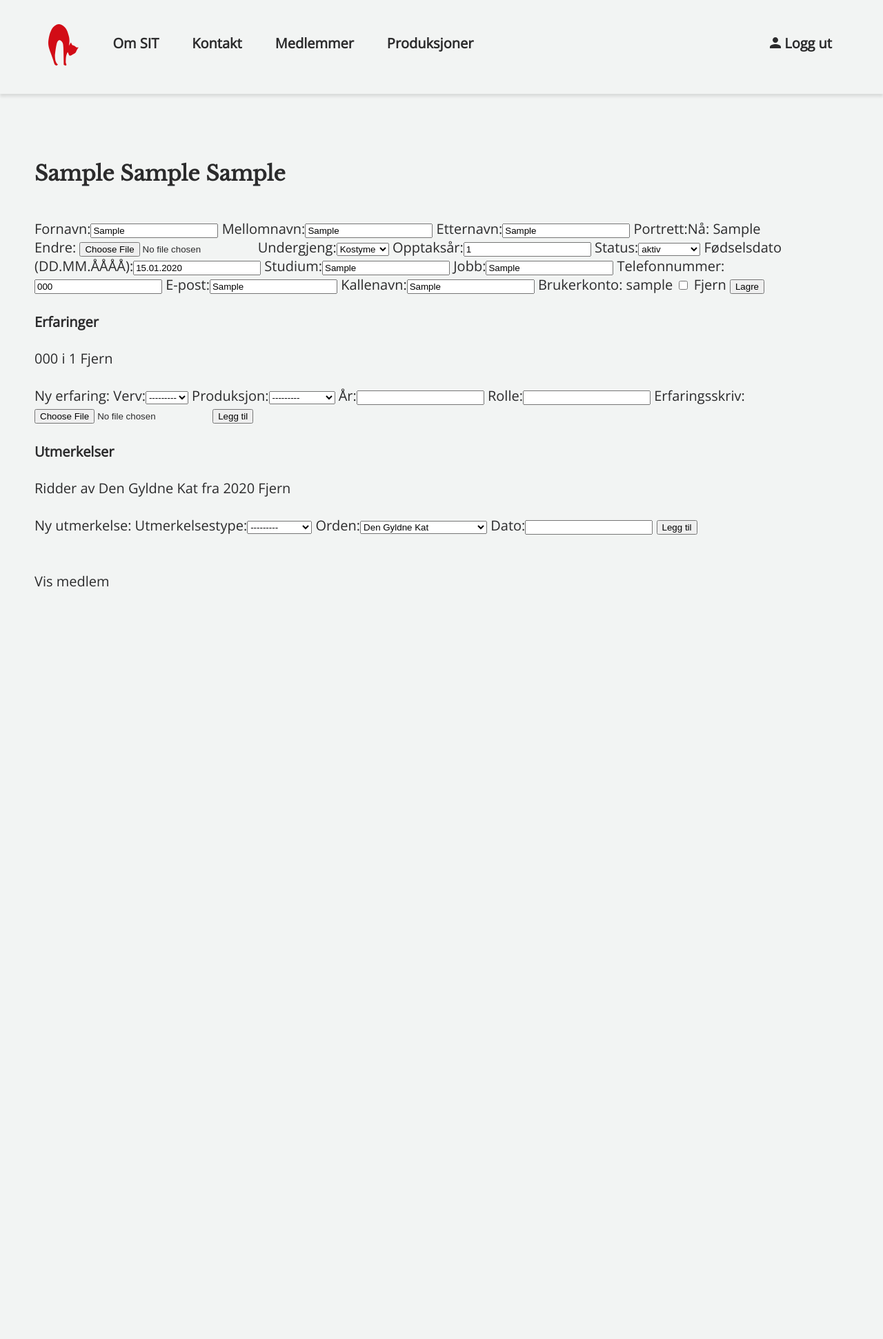
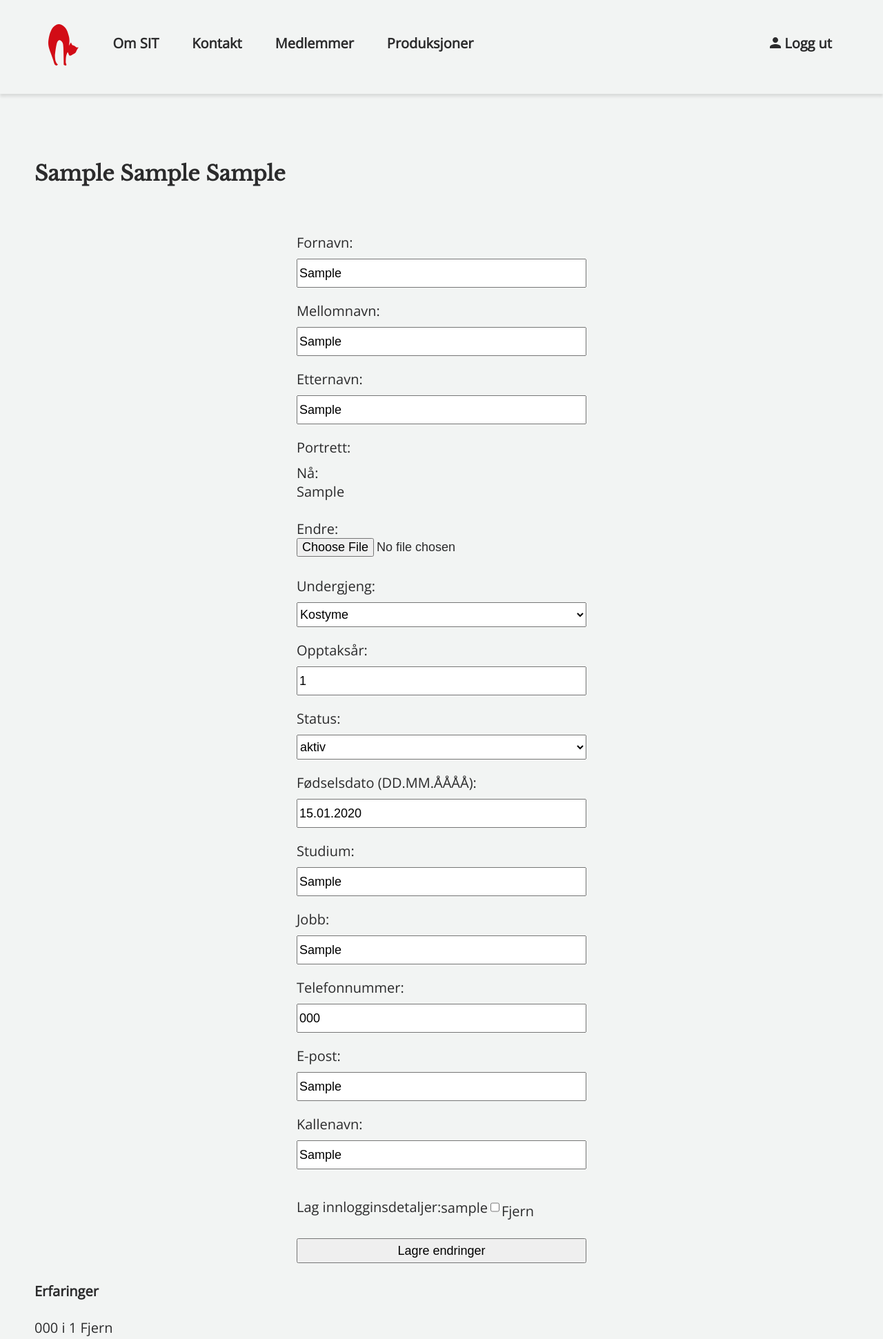
Before and after one commit to Studentersamfundets-Interne-Teater/sit-web, a Django app: page /medlem/1/redi in a window 1280 px wide. Shown: the top 1941 px of the page at 69% size. Before the commit the page ends 851 px from the top, so only its background shows below. Run offline with Django 3.2, Linux system fonts and the light colour scheme; a user stored in the database is signed in; tables that the repository leaves empty hold one stand-in row (values such as "Sample post").

Commit message:
Styled forms

```diff
--- a/SITnett/graphics/style.css
+++ b/SITnett/graphics/style.css
@@ -257,3 +257,32 @@ p {
 	line-height: 1.1em;
 	margin: 0 0 0.6em 0;
   }
+
+  .form-wrapper{
+	display: flex;
+    flex-direction: column;
+	width: 80%;
+	min-width: 320px;
+	max-width: 420px;
+    margin: 1em auto;
+  }
+
+  .brukerkonto-wrapper{
+	display: flex;
+	margin: 1em 0 0.5em 0;
+	align-items: center;
+  }
+
+  input{
+	  height: 2em;
+	  font-size: 0.9em;
+  }
+
+  label{
+	  margin: 1em 0 0.5em 0;
+  }
+
+  select{
+	  height: 2em;
+	  font-size: 0.9em;
+  }
--- a/SITnett/templates/medlemmer/erfaring_fjern.html
+++ b/SITnett/templates/medlemmer/erfaring_fjern.html
@@ -2,8 +2,7 @@
 
 {% block innhold %}
 
-	<h3>Er du sikker på at du vil fjerne {{erfaring.medlem}}s erfaring<br>
-	som {{erfaring.tittel}}? All data knytta til erfaringa slettes permanent.</h3>
+	<p>Er du sikker på at du vil fjerne {{erfaring.medlem}}s erfaring som {{erfaring.tittel}}? All data knyttet til erfaringen slettes permanent.</p>
 
 	<form action="{% url 'erfaring_fjern' erfaring.id %}" method="post">
 		{% csrf_token %}
--- a/SITnett/templates/medlemmer/medlem_redi.html
+++ b/SITnett/templates/medlemmer/medlem_redi.html
@@ -8,21 +8,22 @@
 
 {% block medlem_info %}
 
-	<form action="{% url 'medlem_redi' medlem.id %}" enctype="multipart/form-data" method="post">
+	<form action="{% url 'medlem_redi' medlem.id %}" enctype="multipart/form-data" method="post" class="form-wrapper">
 		{% csrf_token %}
 		{{mform}}
 		{% if perms.SITdata.add_medlem %}
-			Brukerkonto:
+			<div class="brukerkonto-wrapper">
+				<p>Lag innlogginsdetaljer:</p>
 				{% if medlem.brukerkonto %}
 				{{medlem.brukerkonto.get_username}}
 				<input type="checkbox" name='fjern_brukerkonto'>
 				<label for='fjern_brukerkonto'>Fjern</label>
 				{% else %}
 				<input type="checkbox" name='opprett_brukerkonto'>
-			<label for='opprett_brukerkonto'>Opprett</label>
 				{% endif %}
+			</div>
 		{% endif %}
-		<input type="submit" value="Lagre">
+		<input type="submit" value="Lagre endringer">
 	</form>
 
 {% endblock medlem_info %}
@@ -40,9 +41,9 @@
 
 	{% if perms.SITdata.add_erfaring %}
 		<br>
-		<form action="{% url 'medlem_redi' medlem.id %}" enctype="multipart/form-data" method="post">
+		<form action="{% url 'medlem_redi' medlem.id %}" enctype="multipart/form-data" method="post" class="form-wrapper">
 			{% csrf_token %}
-			Ny erfaring:
+			<div class="ingress">Ny erfaring</div>
 			{{eform}}
 			<input type="submit" value="Legg til">
 		</form>
@@ -63,9 +64,9 @@
 
 	{% if perms.SITdata.add_utmerkelse %}
 		<br>
-		<form action="{% url 'medlem_redi' medlem.id %}" method="post">
+		<form action="{% url 'medlem_redi' medlem.id %}" method="post" class="form-wrapper">
 			{% csrf_token %}
-			Ny utmerkelse:
+			<div class="ingress">Ny utmerkelse</div>
 			{{uform}}
 			<input type="submit" value="Legg til">
 		</form>
--- a/SITnett/templates/medlemmer/medlem_slett.html
+++ b/SITnett/templates/medlemmer/medlem_slett.html
@@ -2,8 +2,7 @@
 
 {% block medlem_navn %}
 
-	<h3>Er du sikker på at du vil slette medlemmet<br>
-	{{medlem}}? All data knytta til medlemmet slettes permanent.</h3>
+	<p>Er du sikker på at du vil slette medlemmet {{medlem}}? All data knytta til medlemmet slettes permanent.</p>
 
 	<form action="{% url 'medlem_slett' medlem.id %}" method="post">
 		{% csrf_token %}
--- a/SITnett/templates/medlemmer/utmerkelse_fjern.html
+++ b/SITnett/templates/medlemmer/utmerkelse_fjern.html
@@ -2,8 +2,7 @@
 
 {% block innhold %}
 
-	<h3>Er du sikker på at du vil fjerne {{utmerkelse.medlem}}s utmerkelse<br>
-	som {{utmerkelse.tittel}}? All data knytta til utmerkelsen slettes permanent.</h3>
+	<p>Er du sikker på at du vil fjerne {{utmerkelse.medlem}}s utmerkelse som {{utmerkelse.tittel}}? All data knyttet til utmerkelsen slettes permanent.</p>
 
 	<form action="{% url 'utmerkelse_fjern' utmerkelse.id %}" method="post">
 		{% csrf_token %}
--- a/SITnett/templates/produksjoner/forestilling_fjern.html
+++ b/SITnett/templates/produksjoner/forestilling_fjern.html
@@ -2,9 +2,7 @@
 
 {% block innhold %}
 
-	<h3>Er du sikker på at du vil fjerne forestillingen av<br>
-	{{forestilling.produksjon.tittel}} den {{forestilling.tidspunkt}}?<br>
-	All data knytta til forestillinga slettes permanent</h3>
+	<p>Er du sikker på at du vil fjerne forestillingen av {{forestilling.produksjon.tittel}} den {{forestilling.tidspunkt}}? All data knyttet til forestillingen slettes permanent</p>
 
 	<form action="{% url 'forestilling_fjern' forestilling.id %}" method="post">
 		{% csrf_token %}
--- a/SITnett/templates/produksjoner/produksjon_ny.html
+++ b/SITnett/templates/produksjoner/produksjon_ny.html
@@ -2,7 +2,7 @@
 
 {% block innhold %}
 
-	<form action="{% url 'produksjon_ny' %}" enctype="multipart/form-data" method="post">
+	<form action="{% url 'produksjon_ny' %}" enctype="multipart/form-data" method="post" class="form-wrapper">
 		{% csrf_token %}
 		{{pform}}
 		<input type="submit" value="Lagre">
--- a/SITnett/templates/produksjoner/produksjon_slett.html
+++ b/SITnett/templates/produksjoner/produksjon_slett.html
@@ -2,8 +2,7 @@
 
 {% block produksjon_tittel %}
 
-	<h3>Er du sikker på at du vil slette produksjonen<br>
-	{{produksjon}}? All data knytta til produksjonen slettes permanent.</h3>
+	<p>Er du sikker på at du vil slette produksjonen {{produksjon}}? All data knyttet til produksjonen slettes permanent.</p>
 
 	<form action="{% url 'produksjon_slett' produksjon.id %}" method="post">
 		{% csrf_token %}
@@ -11,8 +10,6 @@
 	</form>
 	<a href="{% url 'produksjon_info' produksjon.id %}">Nei</a>
 	<br><br>
-
-	<img src="{{produksjon.banner.url}}" height=300>
 
 {% endblock produksjon_tittel %}
 
```
Also changed, not shown: SITnett/templates/medlemmer/medlem_ny.html (+6 -4 lines), SITnett/templates/produksjoner/produksjon_redi.html (+6 -6 lines). Lines whose indentation alone changed are shown as unchanged.
